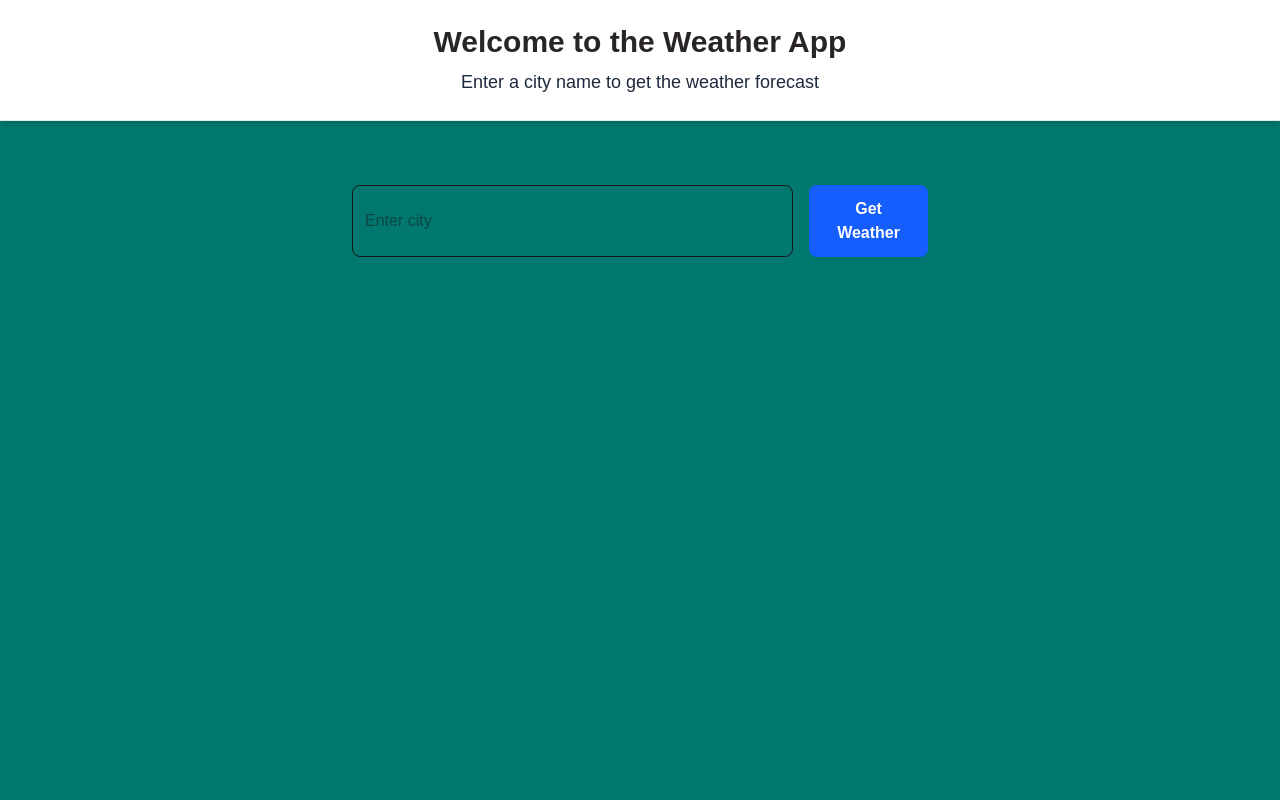
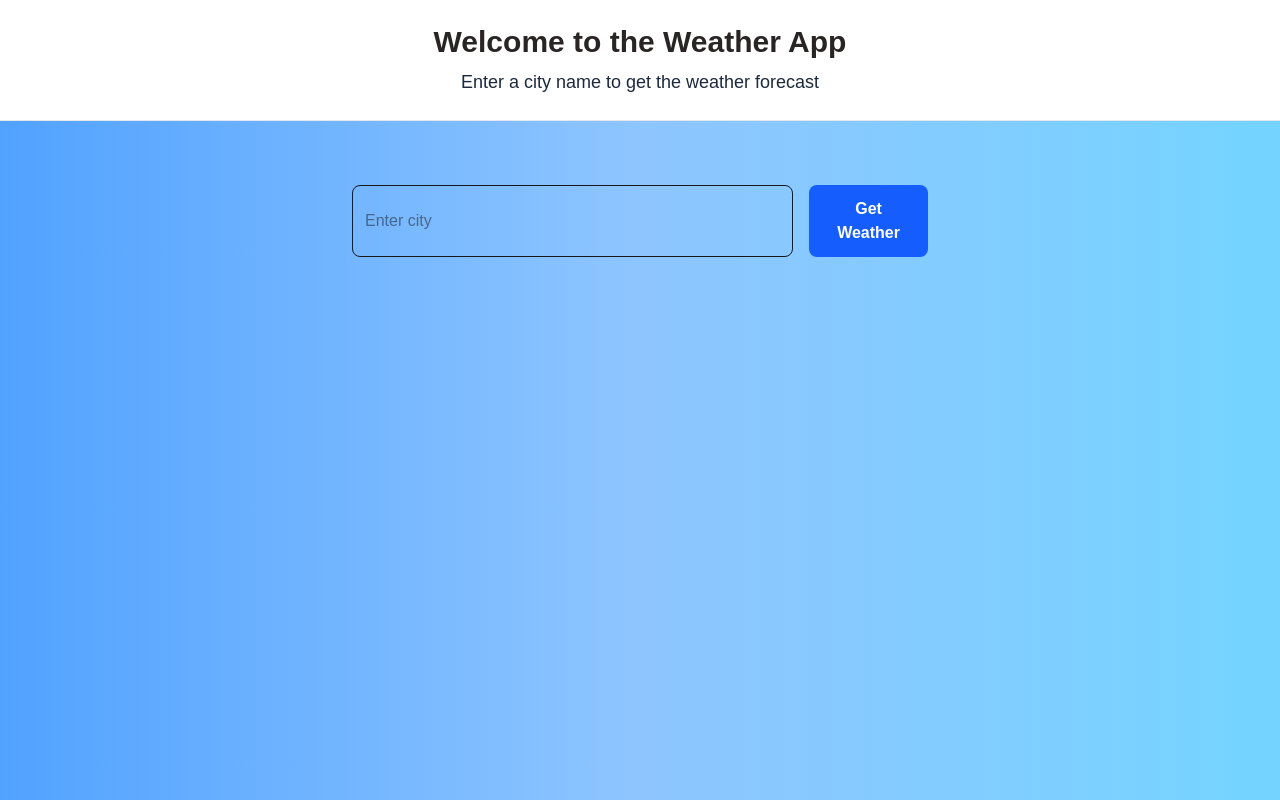
Before and after one commit to Bolaji87/weather-app, a Next.js app: page / in a window 1280 px wide. Built offline with nearby package versions, Linux system fonts and the light colour scheme; no server answers.

Commit message:
feat:change background colour of main component

```diff
--- a/app/page.tsx
+++ b/app/page.tsx
@@ -5,7 +5,7 @@ function Page() {
   return (
     <div className="bg-teal-700 min-h-screen flex flex-col">
       <Header />
-      <main className="flex-grow flex justify-center items-start p-6">
+      <main className="flex-1  bg-gradient-to-r from-blue-400 via-blue-300 to-sky-300 flex justify-center items-start p-6">
         <WeatherForm />
       </main>
     </div>
```
